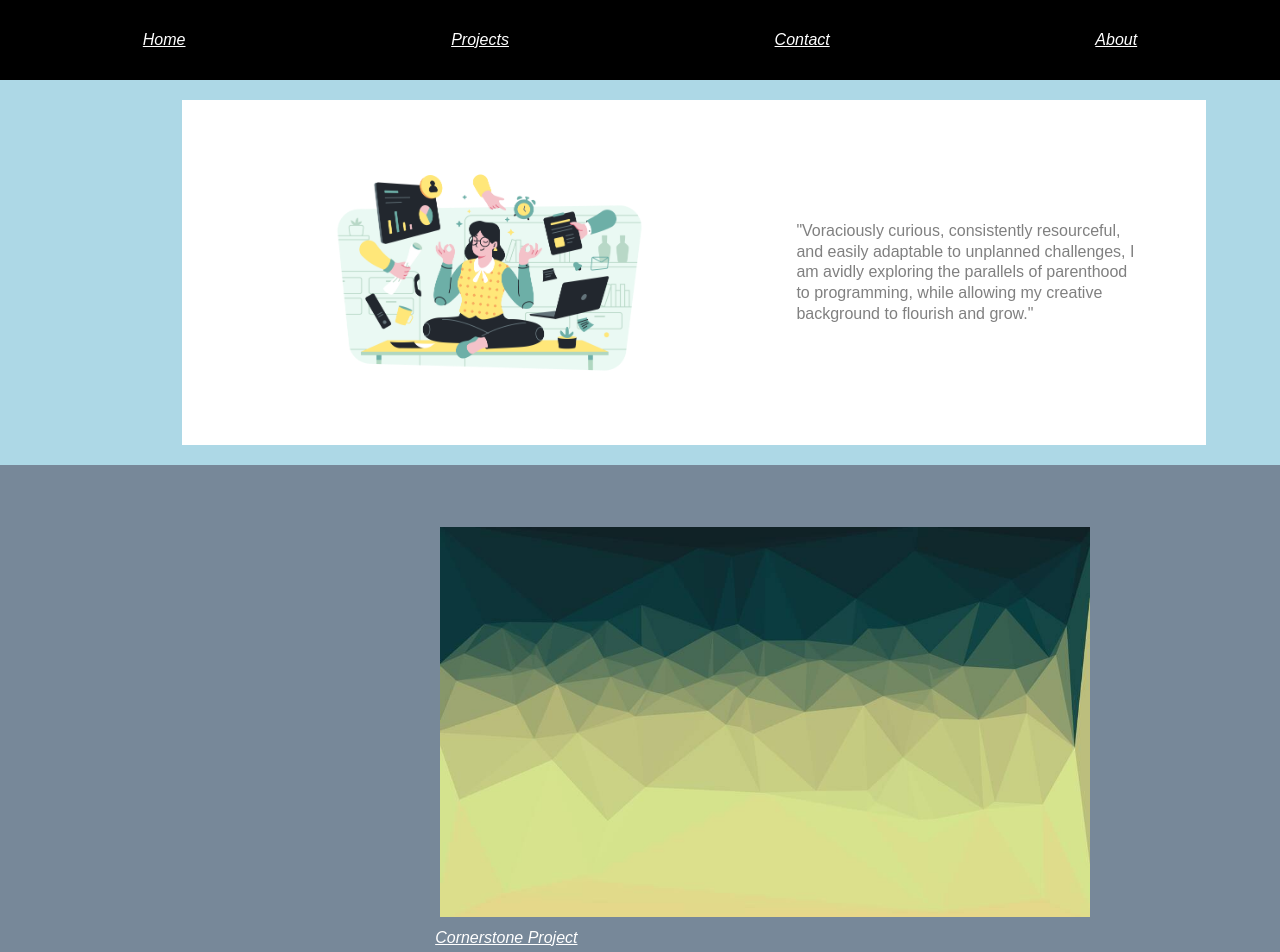
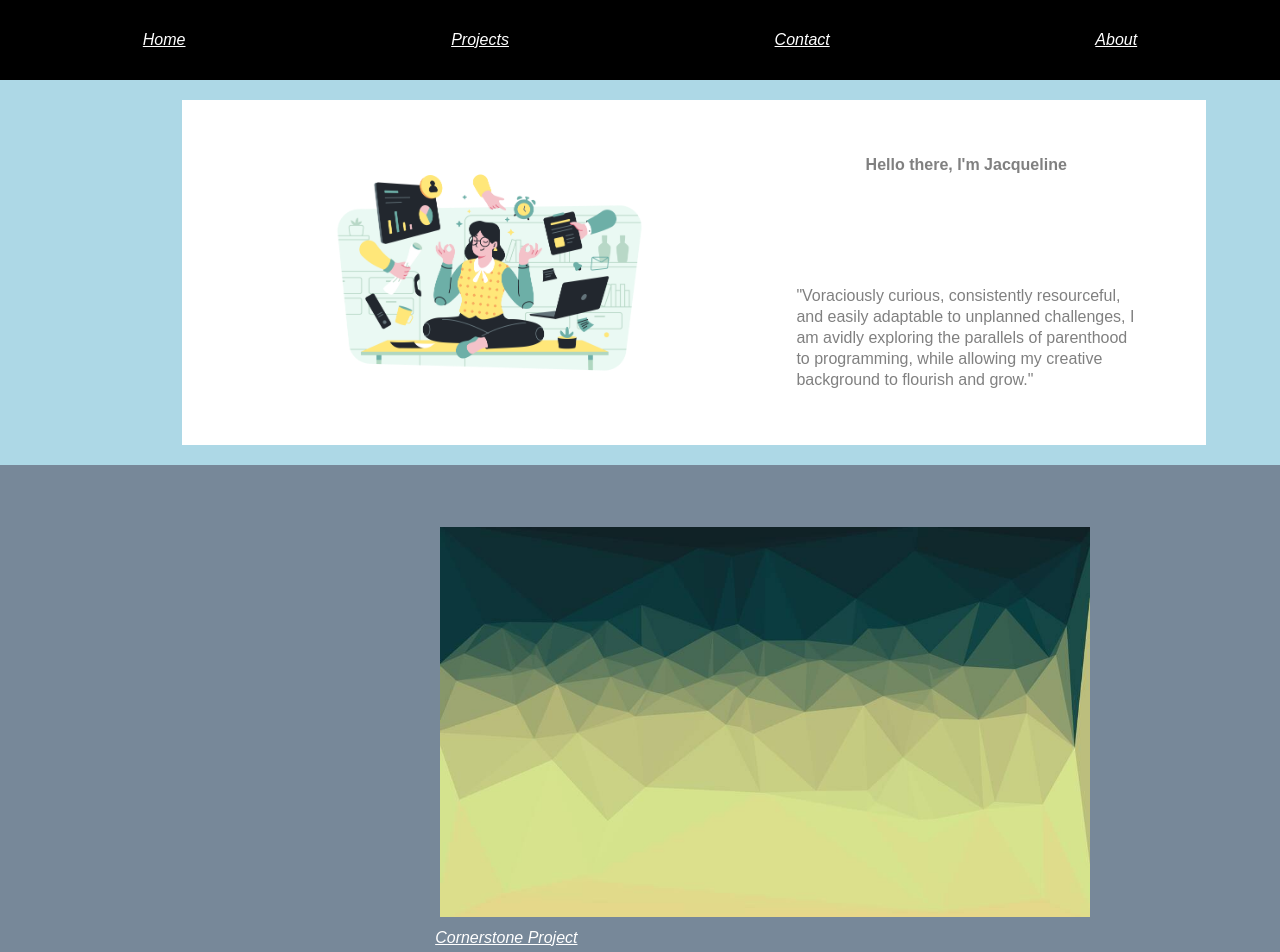
Before and after one commit to jackieAmartinez/LP-Portfolio, a plain HTML site: page index.html in a window 1280 px wide. Shown: the top 952 px of the page. Drawn offline with Linux system fonts and the light colour scheme.

Commit message:
README updated and minor fixes to index.HTML

```diff
--- a/index.html
+++ b/index.html
@@ -35,11 +35,13 @@
 
                 <!-- Elevator Pitch -->
                 <div class="column-homeText">
-                    <p class="text-home">"Voraciously curious, consistently resourceful, and easily adaptable to
-                        unplanned challenges, I am avidly exploring the parallels of parenthood to programming, while
-                        allowing my creative background to flourish and grow."</p>
+                    <p class="text-home"><b>Hello there, I'm Jacqueline</b>"Voraciously curious, consistently
+                        resourceful, and easily adaptable to
+                        unplanned challenges, I am avidly exploring the parallels of parenthood to programming,
+                        while
+                        allowing my creative background to flourish and grow."
+                    </p>
                 </div>
-            </div>
         </section>
 
         <!-- #Projects
```
Also changed, not shown: image/README/1678978466084.png (added), image/README/1678978484004.png (added), image/README/1678978491482.png (added), 1 other file.
